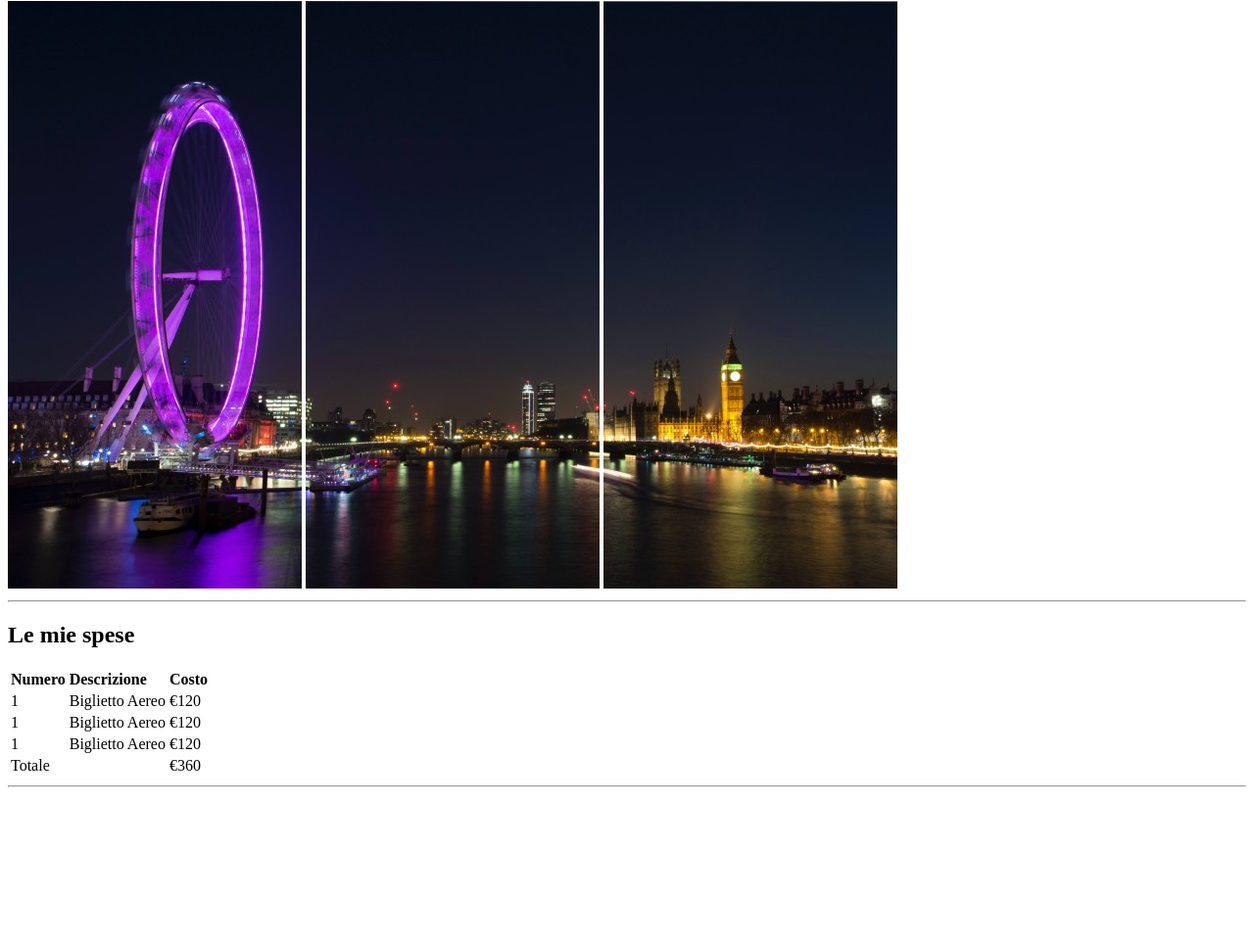
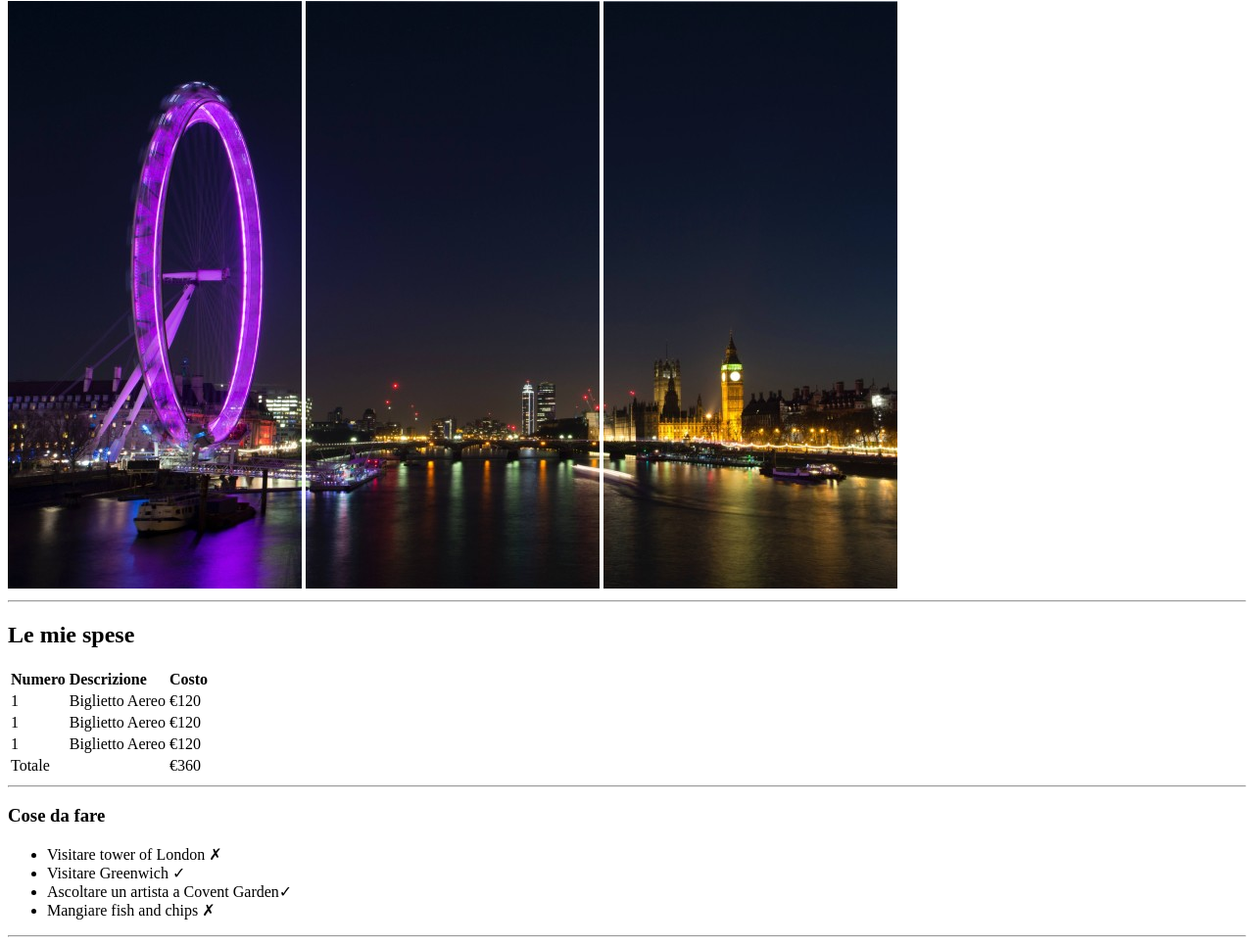
Before and after one commit to alemonacoo/html-london-trip, a plain HTML site: page index.html in a window 1280 px wide. Shown: the part 79-1044 px from the top of the page at 98% size. Before the commit the page ends 891 px from the top, so only its background shows below. Drawn offline with Linux system fonts and the light colour scheme.

Commit message:
Adding Second Section: What to do list

```diff
--- a/index.html
+++ b/index.html
@@ -56,9 +56,14 @@
 
         <!-- What to do -->
         <section>
-
-
-
+            <h3>Cose da fare</h3>
+            <ul>
+                <li>Visitare tower of London &cross;</li>
+                <li>Visitare Greenwich &#10003;</li>
+                <li>Ascoltare un artista a Covent Garden&#10003;</li>
+                <li>Mangiare fish and chips &cross;</li>
+            </ul>
+            <hr>
         </section>
 
 
```
